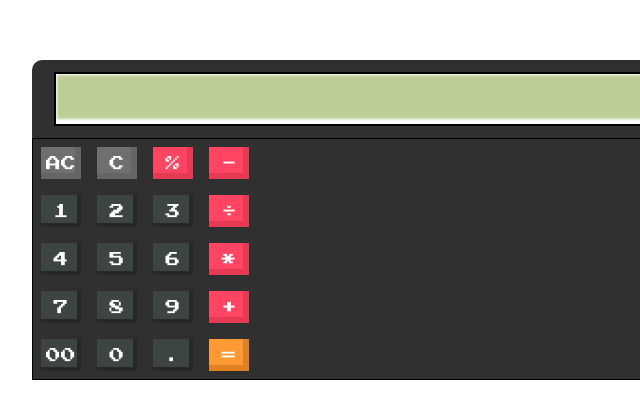
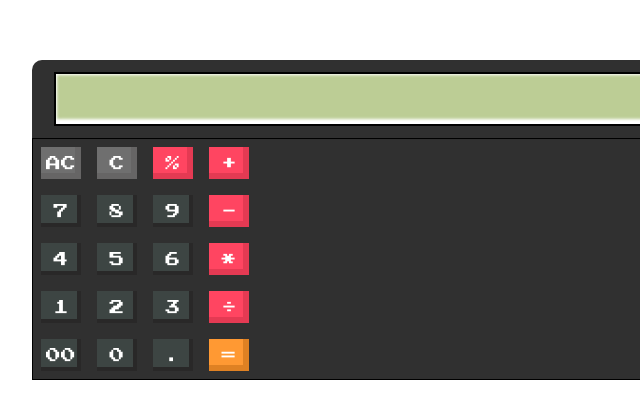
Before and after one commit to Muzzu153/calculator, a plain HTML site: page index.html in a window 1280 px wide. Shown: the part 180-598 px from the top of the page, 160-800 px from the left. Drawn offline with Linux system fonts and the light colour scheme.

Commit message:
Change posiitoning of numbers

```diff
--- a/index.html
+++ b/index.html
@@ -19,14 +19,14 @@
                 <div id="all-clear" class="delete buttons">AC</div>
                 <div id="clear" class="delete buttons">C</div>
                 <div id="percentage" class="operator buttons">%</div>
-                <div id="subtract" class="operator buttons">-</div>
+                <div id="plus" class="operator buttons">+</div>
             </div>
 
             <div id="second-row"  class="buttons-row">
-                <div id="1" class="numbers buttons">1</div>
-                <div id="2" class="numbers buttons">2</div>
-                <div id="3" class="numbers buttons">3</div>
-                <div id="divide" class="operator buttons">÷</div>
+                <div id="7" class="numbers buttons">7</div>
+                <div id="8" class="numbers buttons">8</div>
+                <div id="9" class="numbers buttons">9</div>
+                <div id="minus" class="operator buttons">-</div>
             </div>
 
             <div id="third-row"  class="buttons-row">
@@ -37,10 +37,10 @@
             </div>
 
             <div id="fourth-row"  class="buttons-row">
-                <div id="7" class="numbers buttons">7</div>
-                <div id="8" class="numbers buttons">8</div>
-                <div id="9" class="numbers buttons">9</div>
-                <div id="add" class="operator buttons">+</div>
+                <div id="1" class="numbers buttons">1</div>
+                <div id="2" class="numbers buttons">2</div>
+                <div id="3" class="numbers buttons">3</div>
+                <div id="divide" class="operator buttons">÷</div>
             </div>
 
             <div id="fifth-row"  class="buttons-row">
```
